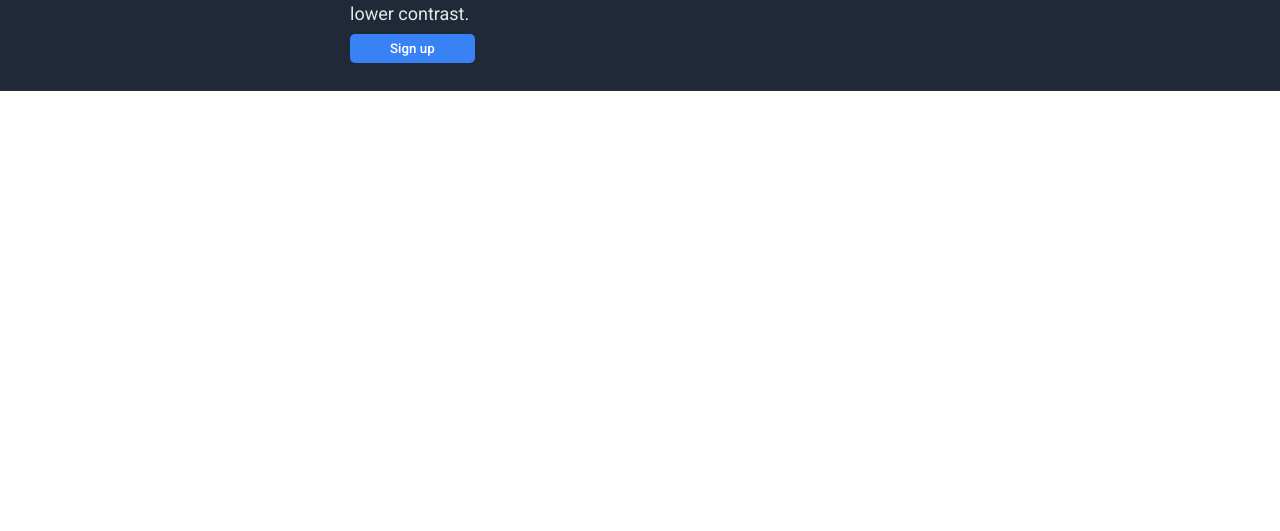
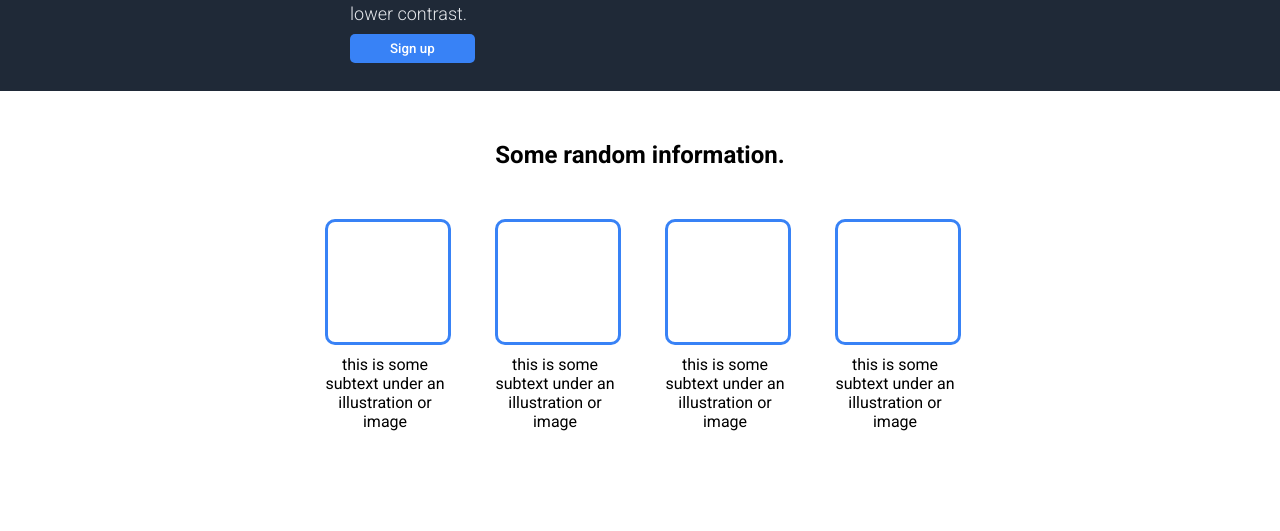
Before and after one commit to Qondzio/odin_landing_page, a plain HTML site: page index.html in a window 1280 px wide. Shown: the part 472-1003 px from the top of the page. Before the commit the page ends 800 px from the top, so only its background shows below. Drawn offline with Linux system fonts and the light colour scheme.

Commit message:
First main content done.

```diff
--- a/index.html
+++ b/index.html
@@ -34,6 +34,33 @@
         </div>
     </div>
 
+    <div class="main_top">
+        <h2>Some random information.</h2>
+        <div class="main_top_items">
+            <div class="item">
+                <div class="box_placeholder"></div>
+                <p>this is some subtext under an illustration or image</p>
+            </div>
+            <div class="item">
+                <div class="box_placeholder"></div>
+                <p>this is some subtext under an illustration or image</p>
+            </div>
+            <div class="item">
+                <div class="box_placeholder"></div>
+                <p>this is some subtext under an illustration or image</p>
+            </div>
+            <div class="item">
+                <div class="box_placeholder"></div>
+                <p>this is some subtext under an illustration or image</p>
+            </div>
+        </div>
+    </div>
+
+    <div class="main_middle">
+
+    </div>
+
+    <div class="main_bottom">
 
     </div>
 </body>
--- a/style.css
+++ b/style.css
@@ -29,7 +29,7 @@ header{
 .menu h3, .left_side h3{
     font-size: 18px;
     color: #E5E7EB;
-    font-weight: 400;
+    font-weight: 300;
 }
 
 .under_header{
@@ -74,3 +74,33 @@ button{
 .right_side p{
     color:white;
 }
+
+.main_top{
+    background-color: white;
+    text-align: center;
+    margin-bottom: 100px;
+}
+
+.main_top h2{
+    margin: 50px 0;
+}
+
+.main_top_items{
+    display: flex;
+    justify-content: center;
+    gap: 50px;
+}
+
+.item{
+    width: 120px;
+}
+
+.item p{
+    margin-top: 10px;
+}
+.box_placeholder{
+    width: 120px;
+    height: 120px;
+    border: 3px solid #3882F6;
+    border-radius: 10px;
+}
```
